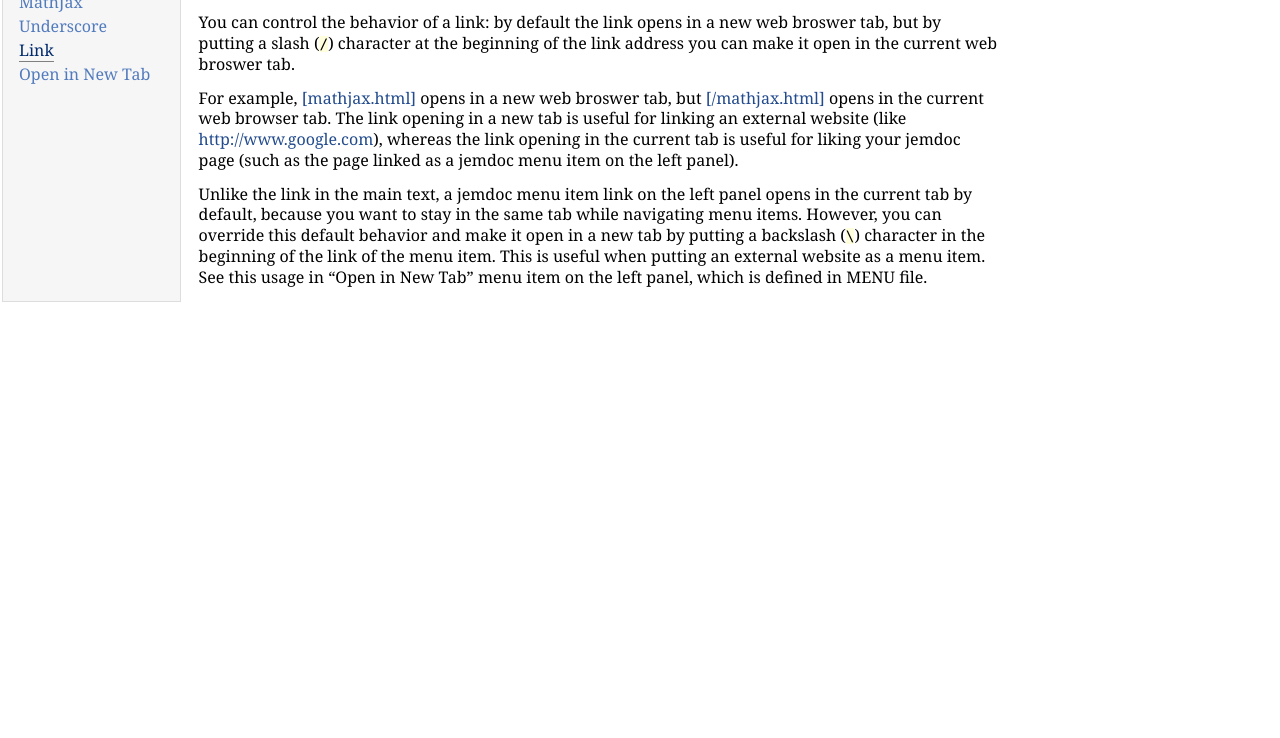
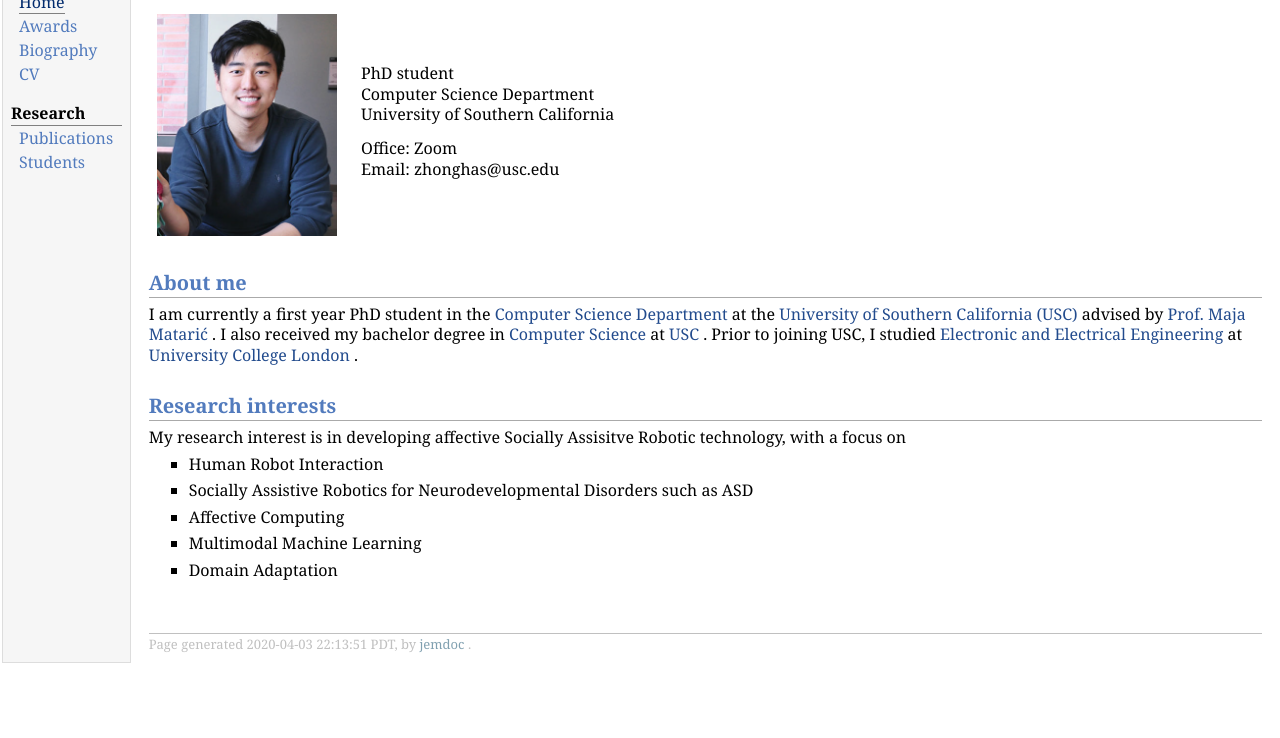
Before and after one commit to HaaaO/Zhonghao-Shi, a plain HTML site: page index.html in a window 1280 px wide. Shown: the part 62-800 px from the top of the page. Drawn offline with nearby package versions, Linux system fonts and the light colour scheme; some packages are replaced by stand-ins of ours.

Commit message:
Update front page

```diff
--- a/index.html
+++ b/index.html
@@ -2,37 +2,118 @@
   "http://www.w3.org/TR/xhtml11/DTD/xhtml11.dtd">
 <html xmlns="http://www.w3.org/1999/xhtml" xml:lang="en">
 <head>
-<meta name="generator" content="jemdoc, see http://jemdoc.jaboc.net/" />
-<meta http-equiv="Content-Type" content="text/html;charset=utf-8" />
-<link rel="stylesheet" href="jemdoc.css" type="text/css" />
-<title>Underscore Example</title>
-<!-- MathJax -->
-<script src='https://cdnjs.cloudflare.com/ajax/libs/mathjax/2.7.5/latest.js?config=TeX-MML-AM_CHTML' async>
-</script>
-<script type="text/x-mathjax-config">
-MathJax.Hub.Config({
-	  TeX: { equationNumbers: { autoNumber: "AMS" } }
-});
-</script>
-<!-- End MathJax -->
+    <meta name="generator" content="jemdoc, see http://jemdoc.jaboc.net/"/>
+    <meta http-equiv="Content-Type" content="text/html;charset=utf-8"/>
+    <link rel="stylesheet" href="jemdoc.css" type="text/css"/>
+    <title>Zhonghao Shi</title>
 </head>
 <body>
     <table summary="Table for page layout." id="tlayout">
         <tr valign="top">
             <td id="layout-menu">
-<div class="menu-category">Additional Features</div>
-<div class="menu-item"><a href="mathjax.html">MathJax</a></div>
-<div class="menu-item"><a href="underscore.html">Underscore</a></div>
-<div class="menu-item"><a href="link.html" class="current">Link</a></div>
-<div class="menu-item"><a href="http://www.google.com" target="blank">Open&nbsp;in&nbsp;New&nbsp;Tab</a></div>
+                <div class="menu-category">Zhonghao Shi</div>
+                <div class="menu-item">
+                    <a href="index.html" class="current">Home</a>
+                </div>
+                <div class="menu-item">
+                    <a href="awards.html">Awards</a>
+                </div>
+                <div class="menu-item">
+                    <a href="bio.html">Biography</a>
+                </div>
+                <div class="menu-item">
+                    <a href="cv.pdf">CV</a>
+                </div>
+                <div class="menu-category">Research</div>
+                <div class="menu-item">
+                    <a href="https://scholar.google.com/citations?user=GA6kDcMAAAAJ&hl=en">Publications</a>
+                </div>
+                <div class="menu-item">
+                    <a href="students.html">Students</a>
+                </div>
+        <!--         <div class="menu-item">
+                    <a href="codes.html">Codes</a>
+                </div>
+                <div class="menu-category">Teaching</div>
+                <div class="menu-item">
+                    <a href="courses.html">Courses</a>
+                </div> -->
             </td>
             <td id="layout-content">
                 <div id="toptitle">
-<h1>Underscore Example</h1>
+                    <h1>Zhonghao Shi</h1>
                 </div>
-<p>You can control the behavior of a link: by default the link opens in a new web broswer tab, but by putting a slash (<tt>/</tt>) character at the beginning of the link address you can make it open in the current web broswer tab.  </p>
-<p>For example, <a href="mathjax.html" target=&ldquo;blank&rdquo;>[mathjax.html]</a> opens in a new web broswer tab, but <a href="mathjax.html">[/mathjax.html]</a> opens in the current web browser tab.  The link opening in a new tab is useful for linking an external website (like <a href="http://www.google.com" target=&ldquo;blank&rdquo;>http://www.google.com</a>), whereas the link opening in the current tab is useful for liking your jemdoc page (such as the page linked as a jemdoc menu item on the left panel).</p>
-<p>Unlike the link in the main text, a jemdoc menu item link on the left panel opens in the current tab by default, because you want to stay in the same tab while navigating menu items.  However, you can override this default behavior and make it open in a new tab by putting a backslash (<tt>\</tt>) character in the beginning of the link of the menu item.  This is useful when putting an external website as a menu item.  See this usage in &ldquo;Open in New Tab&rdquo; menu item on the left panel, which is defined in MENU file.</p>
+                <table class="imgtable">
+                    <tr>
+                        <td>
+                            <img src="headshot.png" alt="Zhonghao Shi" width="180px"/>
+                            &nbsp;
+                        </td>
+                        <td align="left">
+                            <p>
+                                PhD student
+                                <br/>
+
+                                Computer Science Department
+                                <br/>
+
+                                University of Southern California
+                                <br/>
+                            </p>
+                            <p>
+                                Office: Zoom
+                                <br/>
+
+                                Email: zhonghas@usc.edu
+                            </p>
+                        </td>
+                    </tr>
+                </table>
+                <h2>About me</h2>
+                <p>
+                    I am currently a first year PhD student in the
+                    <a href="https://www.cs.usc.edu">Computer Science Department</a>
+                     at the
+                    <a href="https://www.usc.edu">University of Southern California (USC)</a>
+                     advised by
+                    <a href="https://robotics.usc.edu/~maja/index.html">Prof. Maja Matarić </a>
+                    . I also received my bachelor degree in
+                    <a href="https://www.cs.usc.edu">Computer Science</a>
+                    at
+                    <a href="https://www.usc.edu">USC</a>
+                    . Prior to joining USC, I studied
+                    <a href="https://www.ucl.ac.uk/electronic-electrical-engineering/">Electronic and Electrical Engineering</a>
+                    at
+                    <a href="https://www.ucl.ac.uk">University College London</a>
+                    .
+                </p>
+                <h2>Research interests</h2>
+                <p>My research interest is in developing affective Socially Assisitve Robotic technology, with a focus on</p>
+                <ul>
+                    <li>
+                        <p>Human Robot Interaction</p>
+                    </li>
+                    <li>
+                        <p>Socially Assistive Robotics for Neurodevelopmental Disorders such as ASD</p>
+                    </li>
+                    <li>
+                        <p>Affective Computing</p>
+                    </li>
+                    <li>
+                        <p>Multimodal Machine Learning</p>
+                    </li>
+                    <li>
+                        <p>Domain Adaptation</p>
+                    </li>
+                </ul>
+                <div id="footer">
+                    <div id="footer-text">
+
+                        Page generated 2020-04-03 22:13:51 PDT, by
+                        <a href="http://jemdoc.jaboc.net/">jemdoc</a>
+                        .
+                    </div>
+                </div>
             </td>
         </tr>
     </table>
--- a/jemdoc.css
+++ b/jemdoc.css
@@ -39,8 +39,6 @@ body {
     background: white;
     text-align: left;
     vertical-align: top;
-	min-width: 800px;
-	width: 800px;
 }
 
 #layout-menu a {
@@ -299,10 +297,7 @@ span.comment, span.comment > *, span.string, span.string > * {
 }
 
 @media print {
-	#layout-menu {
-		display: none;
-	}
-
+	#layout-menu { display: none; }
 }
 
 #fwtitle {
```
Also changed, not shown: headshot.png (added), 1 other file. Lines whose indentation alone changed are shown as unchanged.
